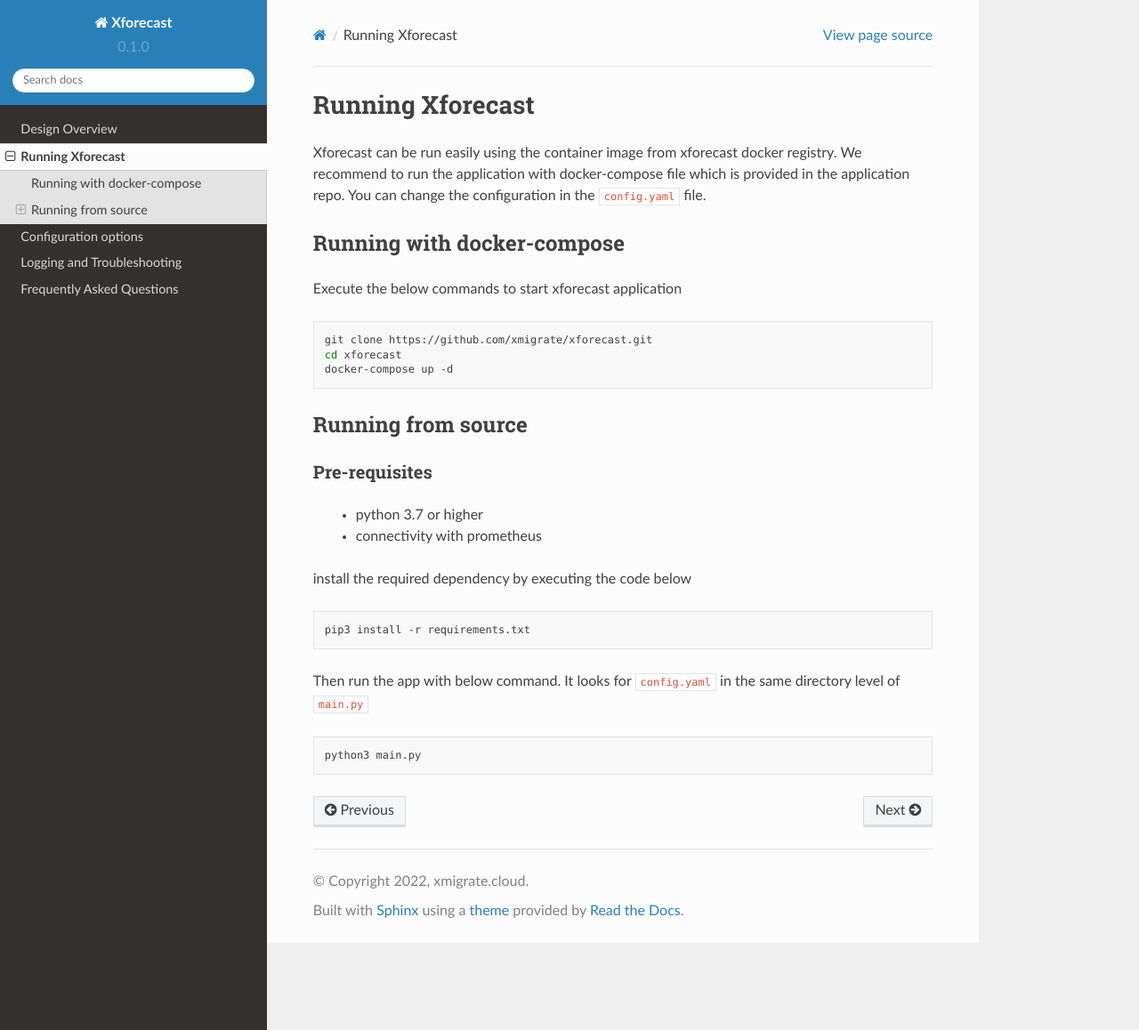
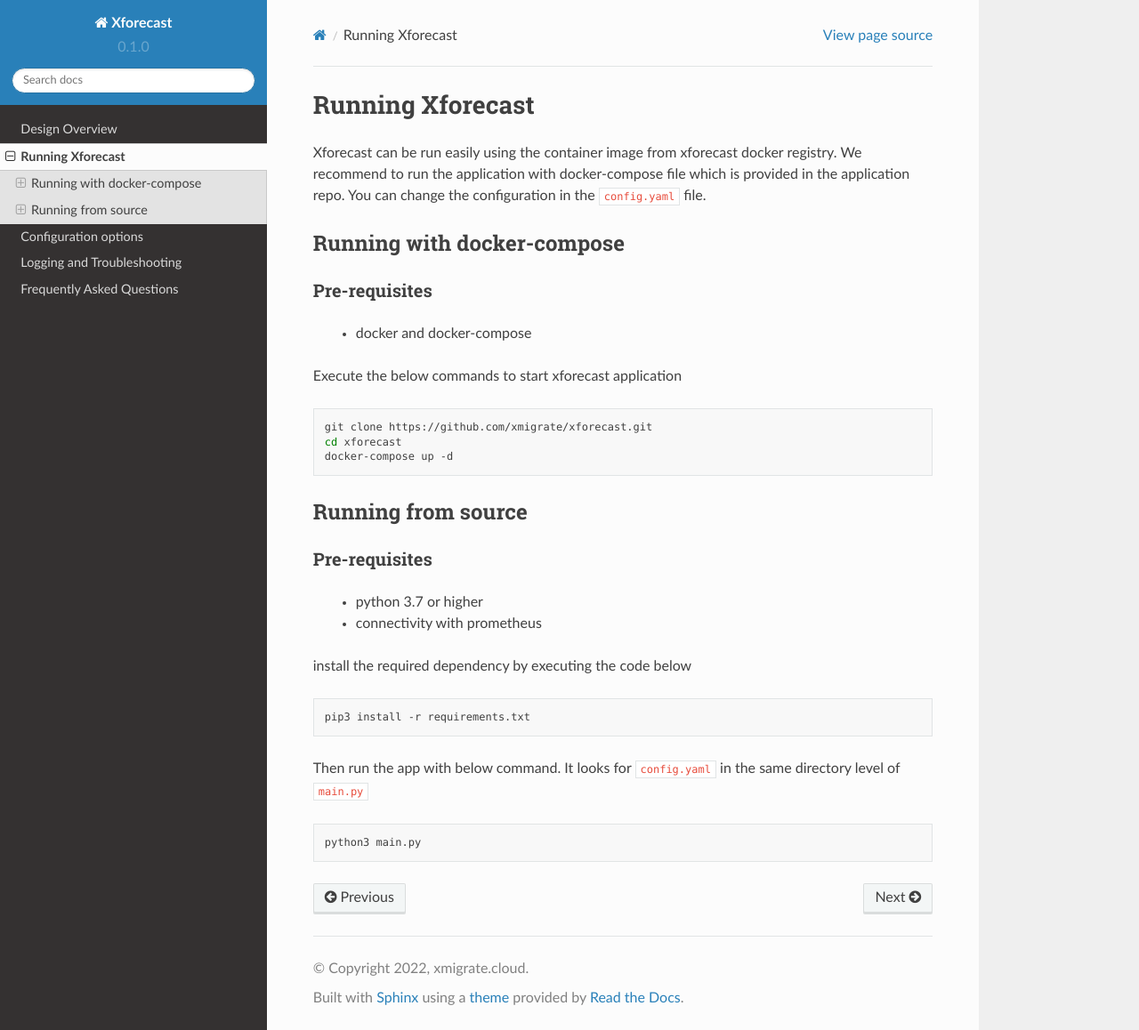
Before and after one commit to xmigrate/xforecast-docs, a Sphinx documentation site: the page built from docs/source/running_xforecast.rst, in a window 1280 px wide and 1158 px high. Shown: the whole window at 89% size. Built offline with Sphinx 7.4.7 and the Read the Docs theme 2.0.0, drawn with Linux system fonts in a browser that asks for light colours.

Commit message:
added pre-requisties

```diff
--- a/docs/source/running_xforecast.rst
+++ b/docs/source/running_xforecast.rst
@@ -7,6 +7,10 @@
 
 Running with docker-compose
 ---------------------------
+Pre-requisites
+~~~~~~~~~~~~~~
+    * docker and docker-compose
+
 Execute the below commands to start xforecast application
 
 .. code-block:: bash
```
